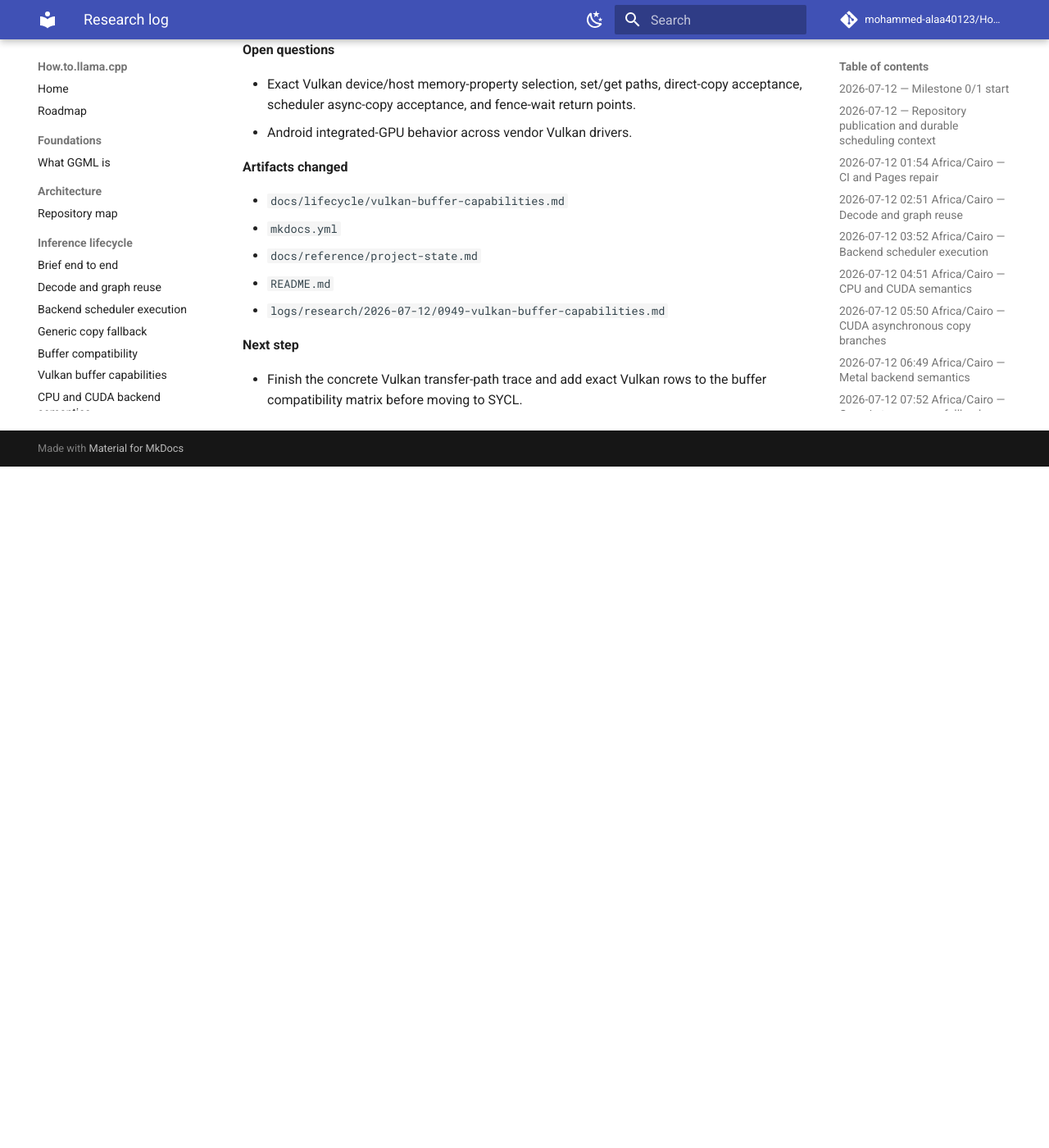
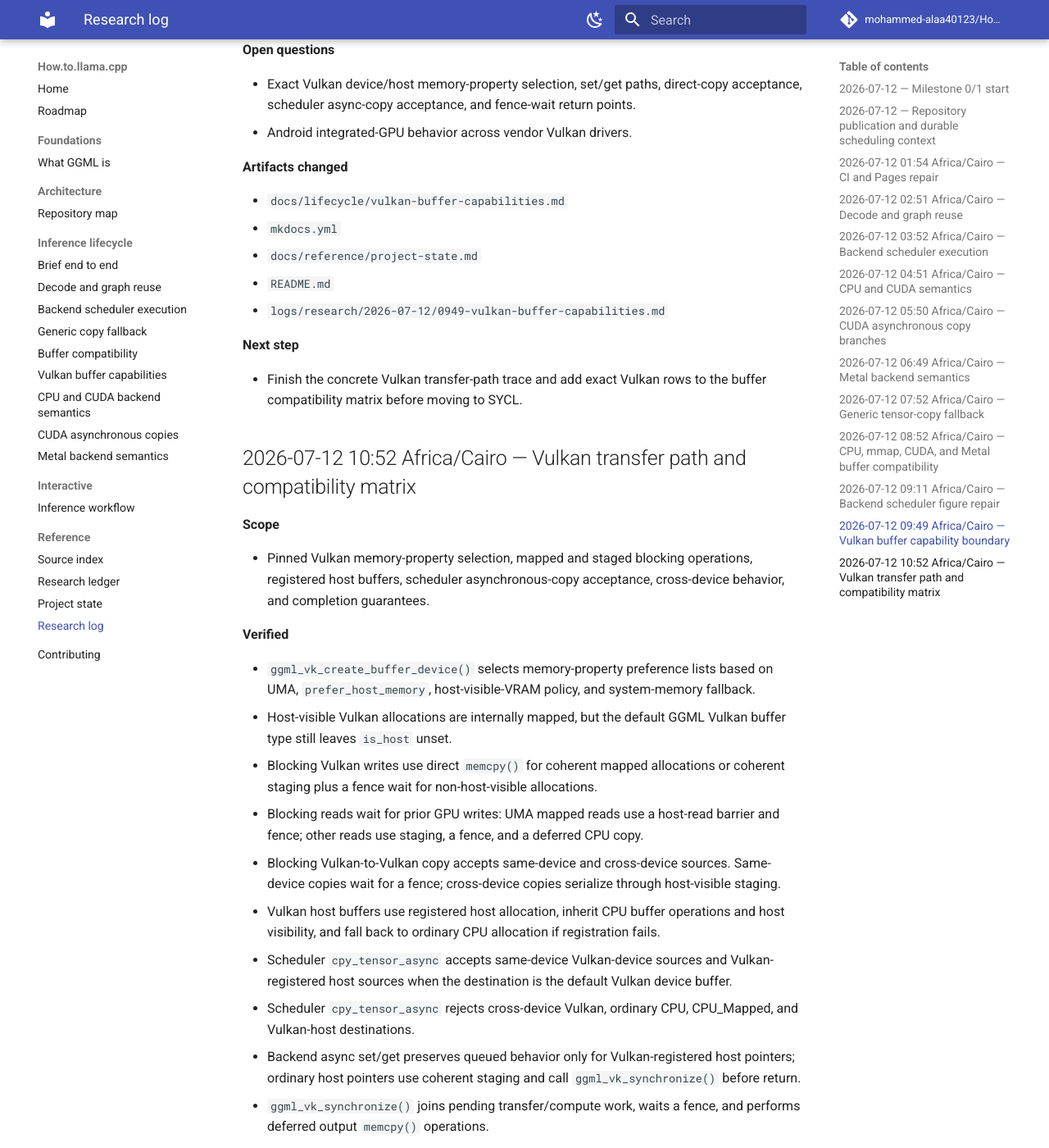
Before and after one commit to mohammed-alaa40123/How.to.llama.cpp, an MkDocs documentation site: the page built from docs/reference/research-log.md, in a window 1280 px wide and 1400 px high, scrolled down 8258 px. Shown: the whole window at 82% size. Built offline with MkDocs 1.6.1 and Material for MkDocs 9.7.7, drawn with Linux system fonts in a browser that asks for light colours; comment, search, counter and statistics services are not loaded; before the commit the page ends 8827 px from its top, so only the background shows below that; some of the changed text lies outside the part shown.

Commit message:
docs: log completed Vulkan transfer analysis

```diff
--- a/docs/reference/research-log.md
+++ b/docs/reference/research-log.md
@@ -272,3 +272,57 @@ This is the concise chronological ledger. Detailed notes live under `logs/resear
 **Next step**
 
 - Finish the concrete Vulkan transfer-path trace and add exact Vulkan rows to the buffer compatibility matrix before moving to SYCL.
+
+## 2026-07-12 10:52 Africa/Cairo — Vulkan transfer path and compatibility matrix
+
+**Scope**
+
+- Pinned Vulkan memory-property selection, mapped and staged blocking operations, registered host buffers, scheduler asynchronous-copy acceptance, cross-device behavior, and completion guarantees.
+
+**Verified**
+
+- `ggml_vk_create_buffer_device()` selects memory-property preference lists based on UMA, `prefer_host_memory`, host-visible-VRAM policy, and system-memory fallback.
+- Host-visible Vulkan allocations are internally mapped, but the default GGML Vulkan buffer type still leaves `is_host` unset.
+- Blocking Vulkan writes use direct `memcpy()` for coherent mapped allocations or coherent staging plus a fence wait for non-host-visible allocations.
+- Blocking reads wait for prior GPU writes: UMA mapped reads use a host-read barrier and fence; other reads use staging, a fence, and a deferred CPU copy.
+- Blocking Vulkan-to-Vulkan copy accepts same-device and cross-device sources. Same-device copies wait for a fence; cross-device copies serialize through host-visible staging.
+- Vulkan host buffers use registered host allocation, inherit CPU buffer operations and host visibility, and fall back to ordinary CPU allocation if registration fails.
+- Scheduler `cpy_tensor_async` accepts same-device Vulkan-device sources and Vulkan-registered host sources when the destination is the default Vulkan device buffer.
+- Scheduler `cpy_tensor_async` rejects cross-device Vulkan, ordinary CPU, CPU_Mapped, and Vulkan-host destinations.
+- Backend async set/get preserves queued behavior only for Vulkan-registered host pointers; ordinary host pointers use coherent staging and call `ggml_vk_synchronize()` before return.
+- `ggml_vk_synchronize()` joins pending transfer/compute work, waits a fence, and performs deferred output `memcpy()` operations.
+
+**Interpretation**
+
+- Vulkan registration, not generic host visibility alone, is the capability that enables overlapping host-to-device scheduler copies.
+- Internally mapped Vulkan device memory and GGML `is_host` answer different questions.
+- Cross-device Vulkan support in the blocking callback is a compatibility path rather than an asynchronous peer-copy path.
+- UMA can remove a staging transfer while still requiring command barriers and fence completion before host reads.
+
+**Historical**
+
+- These findings apply to pinned commit `e3546c7948e3af463d0b401e6421d5a4c2faf565`; later memory preference lists, device-specific host buffers, staging reuse, and async-copy coverage may differ.
+
+**Open questions**
+
+- Actual memory-heap choices and fence latency on Qualcomm, ARM, Imagination, Samsung, and Mesa Android Vulkan drivers.
+- Runtime overlap and staging-pressure evidence during prompt processing and one-token decode.
+- Whether later revisions add direct cross-device Vulkan transfer or device-specific host-buffer types.
+
+**Artifacts changed**
+
+- `docs/lifecycle/vulkan-buffer-capabilities.md`
+- `docs/lifecycle/buffer-compatibility.md`
+- `README.md`
+- `docs/reference/project-state.md`
+- `docs/reference/research-log.md`
+- `logs/research/2026-07-12/1052-vulkan-transfer-path.md`
+
+**Validation**
+
+- Connector-side reads verified the pinned Vulkan symbols and exact branches.
+- Local clone and strict MkDocs validation remain blocked because the execution environment cannot resolve `github.com`; GitHub Actions remains the durable validation route.
+
+**Next step**
+
+- Trace SYCL host, shared/USM, and device-buffer semantics, then extend the compatibility matrix with exact blocking and asynchronous-copy branches.
```
